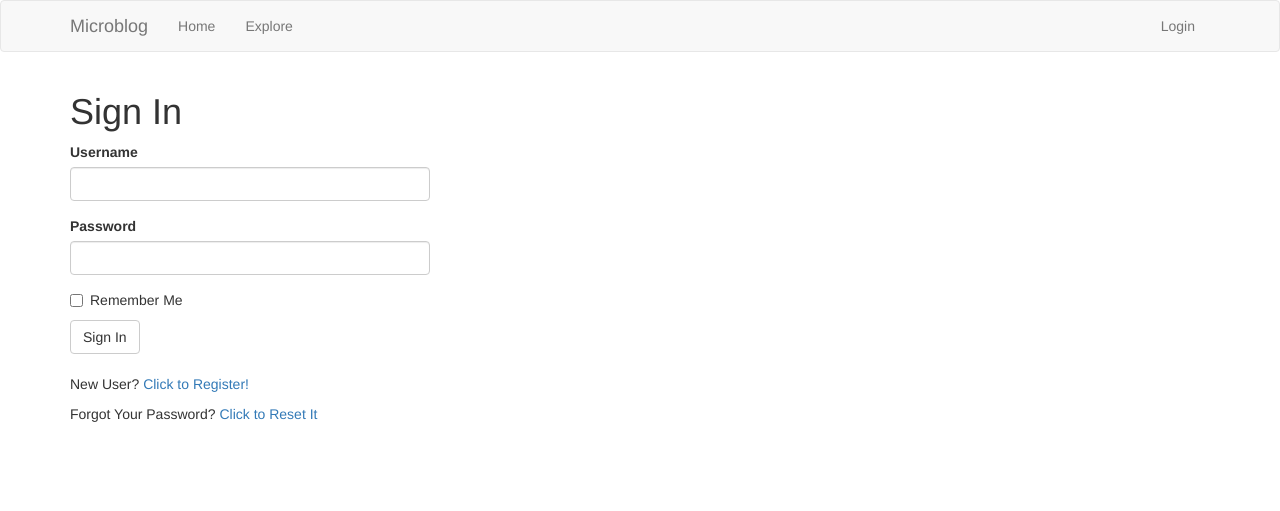
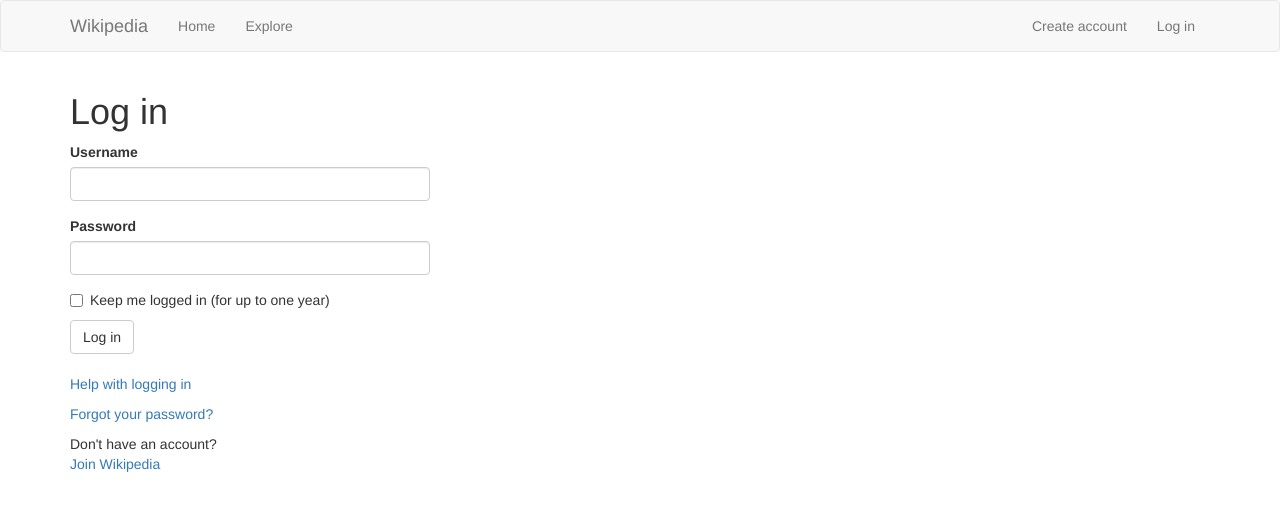
Before and after one commit to yuemanwai/Sem2-EA-wikipedia, a Flask app: page /login in a window 1280 px wide. Shown: the top 511 px of the page. Run offline with Flask 3, Linux system fonts and the light colour scheme; some libraries are stand-ins or nearby versions.

Commit message:
login & register page facelift

```diff
--- a/app/forms.py
+++ b/app/forms.py
@@ -10,18 +10,18 @@
 class LoginForm(FlaskForm):
     username = StringField(_l('Username'), validators=[DataRequired()])
     password = PasswordField(_l('Password'), validators=[DataRequired()])
-    remember_me = BooleanField(_l('Remember Me'))
-    submit = SubmitField(_l('Sign In'))
+    remember_me = BooleanField(_l('Keep me logged in (for up to one year)'))
+    submit = SubmitField(_l('Log in'))
 
 
 class RegistrationForm(FlaskForm):
     username = StringField(_l('Username'), validators=[DataRequired()])
-    email = StringField(_l('Email'), validators=[DataRequired(), Email()])
     password = PasswordField(_l('Password'), validators=[DataRequired()])
     password2 = PasswordField(
-        _l('Repeat Password'), validators=[DataRequired(),
+        _l('Confirm password'), validators=[DataRequired(),
                                            EqualTo('password')])
-    submit = SubmitField(_l('Register'))
+    email = StringField(_l('Email address (recommended)'), validators=[DataRequired(), Email()])
+    submit = SubmitField(_l('Create your account'))
 
     def validate_username(self, username):
         user = User.query.filter_by(username=username.data).first()
--- a/app/routes.py
+++ b/app/routes.py
@@ -71,7 +71,7 @@
         if not next_page or url_parse(next_page).netloc != '':
             next_page = url_for('index')
         return redirect(next_page)
-    return render_template('login.html.j2', title=_('Sign In'), form=form)
+    return render_template('login.html.j2', title=_('Log in'), form=form)
 
 
 @app.route('/logout')
--- a/app/templates/base.html.j2
+++ b/app/templates/base.html.j2
@@ -1,9 +1,9 @@
 {% extends 'bootstrap/base.html' %}
 {% block title %}
     {% if title %}
-        {{ title }} - Microblog
+        {{ title }} - Wikipedia
     {% else %}
-        {{ _('Welcome to Microblog') }}
+        {{ _('Welcome to Wikipedia') }}
     {% endif %}
 {% endblock %}
 {% block navbar %}
@@ -20,7 +20,7 @@
                     <span class="icon-bar"></span>
                     <span class="icon-bar"></span>
                 </button>
-                <a class="navbar-brand" href="{{ url_for('index') }}">Microblog</a>
+                <a class="navbar-brand" href="{{ url_for('index') }}">Wikipedia</a>
             </div>
             <div class="collapse navbar-collapse" id="bs-example-navbar-collapse-1">
                 <ul class="nav navbar-nav">
@@ -34,7 +34,12 @@
                 <ul class="nav navbar-nav navbar-right">
                     {% if current_user.is_anonymous %}
                         <li>
-                            <a href="{{ url_for('login') }}">{{ _('Login') }}</a>
+                            <a href="{{ url_for('register') }}">{{ _('Create account') }}</a>
+                        </li>
+                    {% endif %}
+                    {% if current_user.is_anonymous %}
+                        <li>
+                            <a href="{{ url_for('login') }}">{{ _('Log in') }}</a>
                         </li>
                     {% else %}
                         <li>
--- a/app/templates/login.html.j2
+++ b/app/templates/login.html.j2
@@ -1,16 +1,20 @@
 {% extends "base.html.j2" %}
 {% import 'bootstrap/wtf.html' as wtf %}
 {% block app_content %}
-    <h1>{{ _('Sign In') }}</h1>
+    <h1>{{ _("Log in") }}</h1>
     <div class="row">
         <div class="col-md-4">{{ wtf.quick_form(form) }}</div>
     </div>
-    <br/>
+    <br />
     <p>
-        {{ _('New User?') }} <a href="{{ url_for('register') }}">{{ _('Click to Register!') }}</a>
+        <a href="{{ url_for('index') }}">{{ _("Help with logging in") }}</a>
     </p>
     <p>
-        {{ _('Forgot Your Password?') }}
-        <a href="{{ url_for('reset_password_request') }}">{{ _('Click to Reset It') }}</a>
+        <a href="{{ url_for('reset_password_request') }}">{{ _("Forgot your password?") }}</a>
+    </p>
+    <p>
+        {{ _("Don't have an account?") }}
+        <br />
+        <a href="{{ url_for('register') }}">{{ _("Join Wikipedia") }}</a>
     </p>
 {% endblock %}
```
